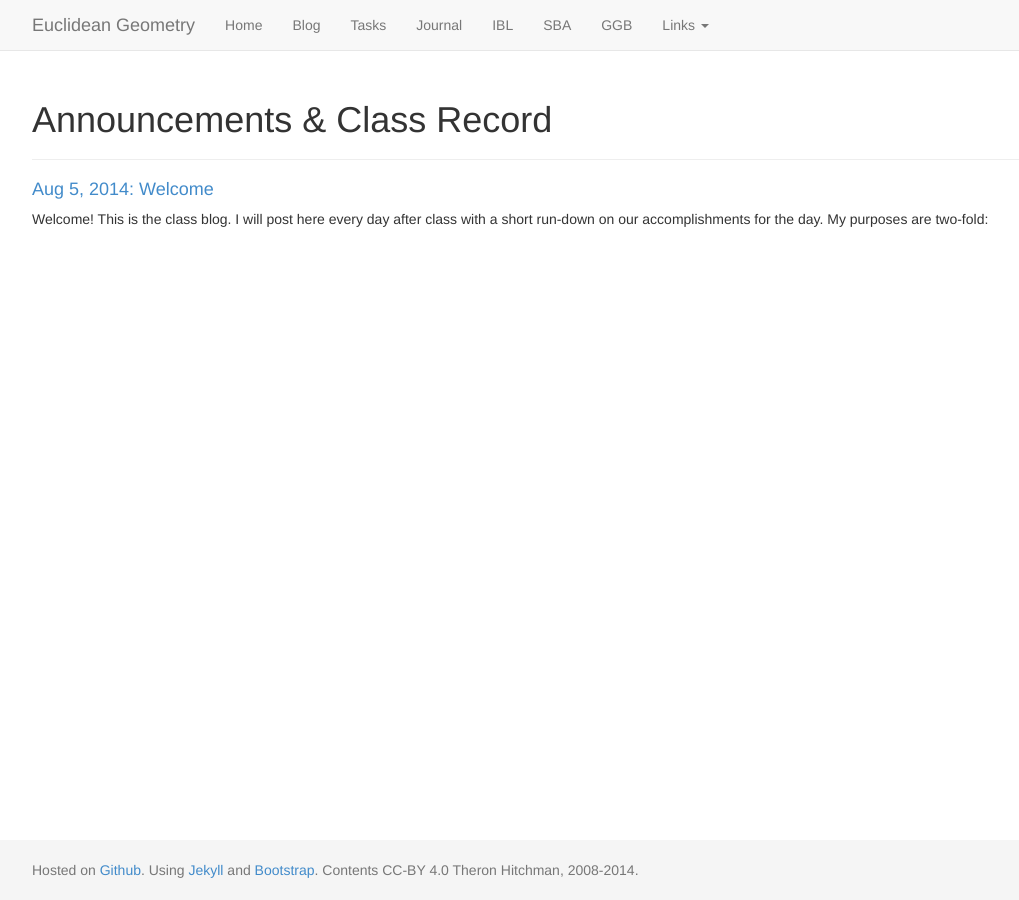
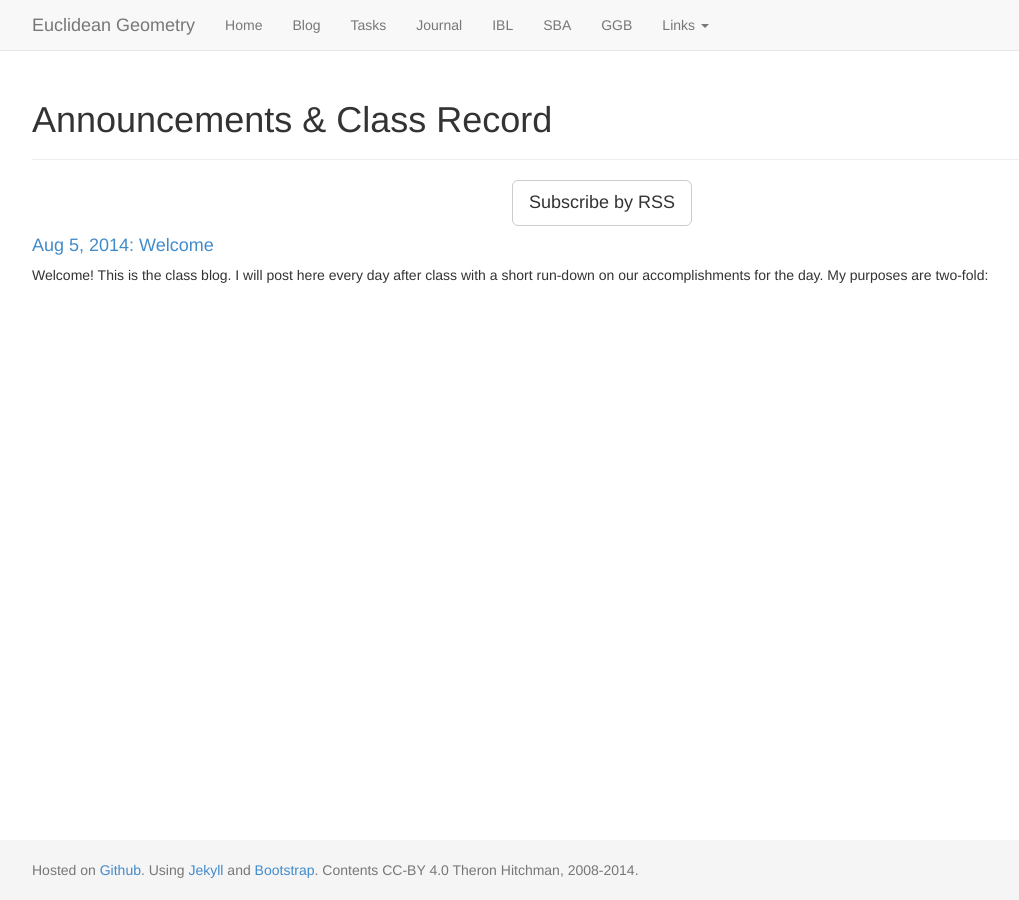
Before and after one commit to theronhitchman/euclidean-geometry, a Jekyll site: the page built from blog/index.html, in a window 1280 px wide. Shown: the whole page, without its empty margins (38-1057 px from the left). Built offline with Jekyll 4.4.1, drawn with Linux system fonts in a browser that asks for light colours; nearby versions of some CDN libraries.

Commit message:
wrote an rss feed

```diff
--- a/blog/index.html
+++ b/blog/index.html
@@ -2,6 +2,12 @@
 title: Announcements &amp; Class Record
 layout: default
 ---
+
+  <div class="text-center">
+    <a class="btn btn-default btn-lg" href="{{site.url}}{{site.baseurl}}/feed.xml">
+      Subscribe by RSS
+    </a>
+  </div>
 
   <div class="posts">
     {% for post in site.posts %}
```
